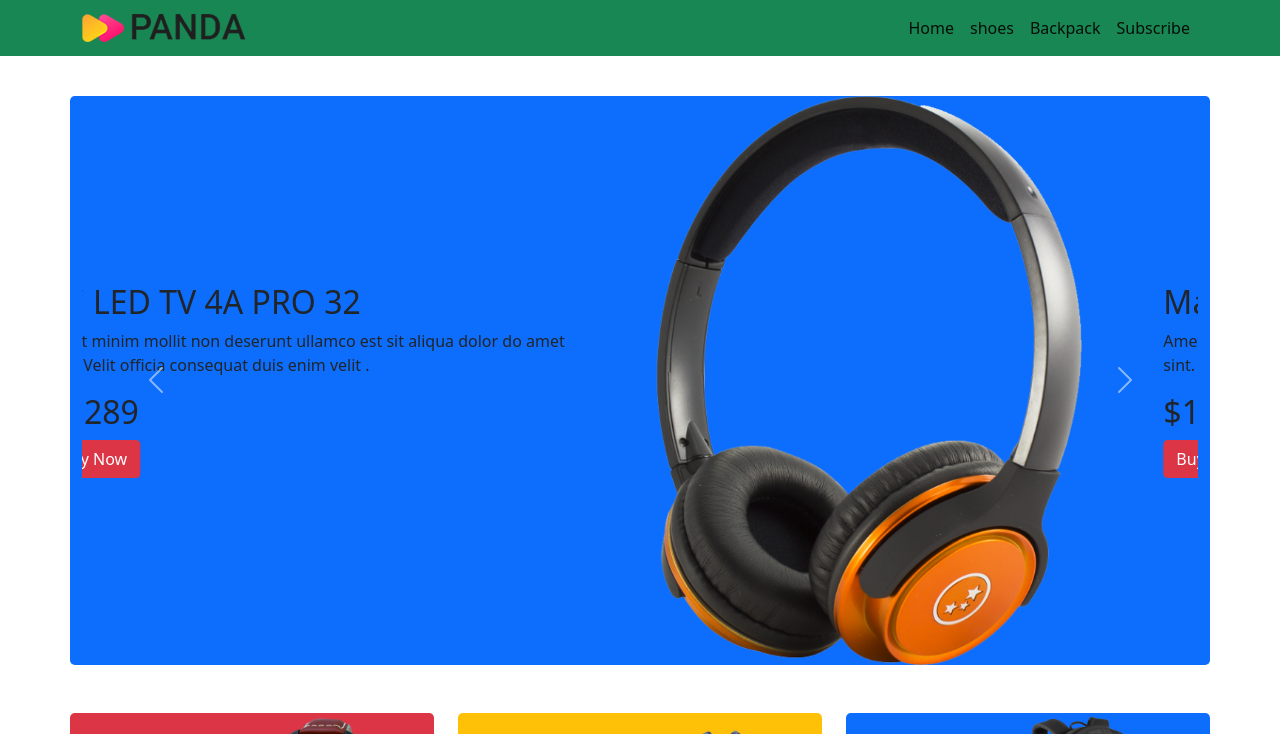
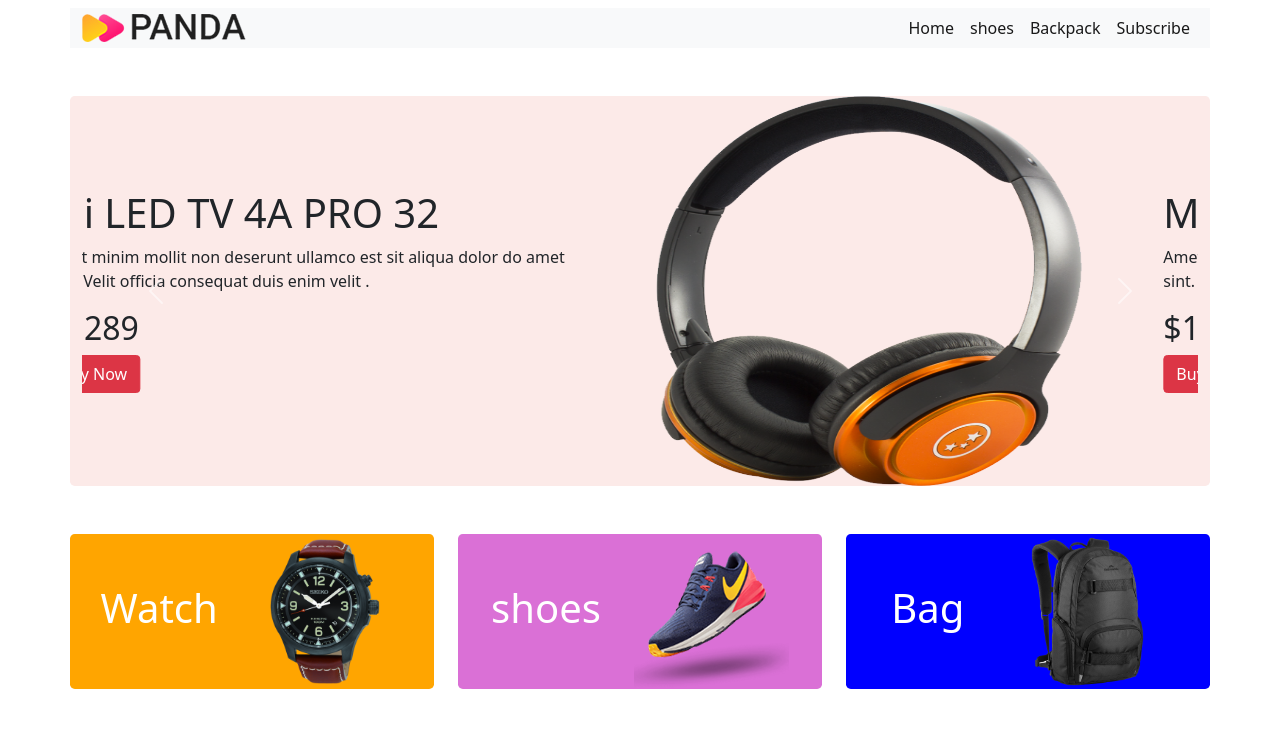
Before and after one commit to Pranto-Nondi-1997/panda-commerce-using-js, a plain HTML site: page index.html in a window 1280 px wide. Shown: the top 734 px of the page. Drawn offline with nearby package versions, Linux system fonts and the light colour scheme.

Commit message:
working complete

```diff
--- a/index.html
+++ b/index.html
@@ -16,8 +16,8 @@
     <header>
         <!-- navbar start here -->
 
-        <nav class="navbar navbar-expand-lg navbar-light bg-success ">
-            <div class="container ">
+        <nav class="navbar navbar-expand-lg navbar-light  ">
+            <div class="container nav-bg-color ">
                 <a href="#"><img src="images/logo.png" alt=""></a>
                 <button class="navbar-toggler" type="button" data-bs-toggle="collapse" data-bs-target="#navbarSupportedContent" aria-controls="navbarSupportedContent" aria-expanded="false" aria-label="Toggle navigation">
                 <span class="navbar-toggler-icon"></span>
@@ -53,12 +53,12 @@
         <!-- section 1 start here -->
         <section class="mb-5 mt-3 ">
 
-            <div id="carouselExampleControls" class="carousel slide container bg-primary rounded-3" data-bs-ride="carousel">
+            <div id="carouselExampleControls" class="carousel slide container slide-bg-color rounded-3 slide-img-sizing" data-bs-ride="carousel">
                 <div class="carousel-inner">
                     <div class="carousel-item active ">
                         <div class="row d-flex align-items-center ms-3  ">
                             <div class="col-lg-6 col-md-6 ">
-                                <h2>Mi LED TV 4A PRO 32</h2>
+                                <h1>Mi LED TV 4A PRO 32</h1>
                                 <p>Amet minim mollit non deserunt ullamco est sit aliqua dolor do amet sint. Velit officia consequat duis enim velit .</p>
                                 <h2>$1289</h2>
                                 <button type="button" class="btn btn-danger">Buy Now</button>
@@ -71,7 +71,7 @@
                     <div class="carousel-item">
                         <div class="row d-flex align-items-center ms-3 ">
                             <div class="col-lg-6 col-md-6  ">
-                                <h2>Maga TV</h2>
+                                <h1>Maga TV</h1>
                                 <p>Amet minim mollit non deserunt ullamco est sit aliqua dolor do amet sint. Velit officia consequat duis enim velit .</p>
                                 <h2>$1289</h2>
                                 <button type="button" class="btn btn-danger">Buy Now</button>
@@ -84,7 +84,7 @@
                     <div class="carousel-item">
                         <div class="row d-flex align-items-center ms-3 ">
                             <div class="col-lg-6 col-md-6  ">
-                                <h2>Xbox for your living</h2>
+                                <h1>Xbox for your living</h1>
                                 <p>Amet minim mollit non deserunt ullamco est sit aliqua dolor do amet sint. Velit officia consequat duis enim velit .</p>
                                 <h2>$1289</h2>
                                 <button type="button" class="btn btn-danger">Buy Now</button>
@@ -112,22 +112,22 @@
                 <div class="  row gy-5   ">
 
                     <div class="col-lg-4 col-md-6">
-                        <div class="  d-flex align-items-center justify-content-evenly bg-danger rounded-3">
-                            <h1>Watch</h1>
+                        <div class="  d-flex align-items-center justify-content-evenly rounded-3 watch-bg-color">
+                            <h1 class="text-white">Watch</h1>
                             <img src="images/categories/watch.png" alt="">
                         </div>
                     </div>
                     <div class="col-lg-4 col-md-6 ">
-                        <div class="  d-flex align-items-center justify-content-evenly bg-warning rounded-3">
-                            <h1>shoes</h1>
+                        <div class="  d-flex align-items-center justify-content-evenly  rounded-3 bag-bg-color ">
+                            <h1 class="text-white">shoes</h1>
                             <img src="images/categories/shoes.png" alt="">
                         </div>
 
                     </div>
                     <div class="col-lg-4 col-md-6 ">
-                        <div class="  d-flex align-items-center justify-content-evenly bg-primary rounded-3">
+                        <div class="  d-flex align-items-center justify-content-evenly rounded-3 shoes-bg-color">
 
-                            <h1>Bag</h1>
+                            <h1 class="text-white">Bag</h1>
                             <img src="images/categories/bag.png" alt="">
                         </div>
 
@@ -234,10 +234,10 @@
         </section>
         <!-- section 4 end here -->
         <!-- section 5 start here -->
-        <section class="container pb-3 mb-4 bg-info  d-flex align-items-center justify-content-center rounded-3 " id="subcribe">
+        <section class="container pb-3 mb-4  d-flex align-items-center justify-content-center rounded-3 " id="subscribe">
             <div>
-                <h5>LET'S STAY IN TOUCH</h5>
-                <P>Get updates on sales, specials and more</P>
+                <h3>LET'S STAY IN TOUCH</h3>
+                <h6>Get updates on sales, specials and more</h6>
                 <input type="text" name="" id="">
                 <br>
                 <button class="btn btn-danger mt-2" type="submit">Submit</button>
@@ -247,7 +247,7 @@
 
     </main>
     <footer>
-        <div class="container d-flex justify-content-center align-items-center">
+        <div class="container d-flex justify-content-center align-items-center" id="subcribe">
             <P> @copy;2021. Panda Commerce. All rights reserved. Sofia, Bulgaria.</P>
         </div>
     </footer>
--- a/style.css
+++ b/style.css
@@ -1,4 +1,39 @@
+/* navbar start here */
+
+.nav-bg-color {
+    background-color: #F8F9FA;
+}
+
+
 /* section 1 start here */
+
+.slide-height {
+    height: 455px;
+}
+
+.slide-img-sizing img {
+    width: 400px;
+    height: 390px;
+}
+
+.slide-bg-color {
+    background-color: #FCEAE8;
+}
+
+
+/* section 2 start here */
+
+.watch-bg-color {
+    background-color: #FFA500;
+}
+
+.bag-bg-color {
+    background-color: #DA70D6;
+}
+
+.shoes-bg-color {
+    background-color: #0000FF;
+}
 
 
 /* section 3 start here */
@@ -8,3 +43,22 @@
     border-radius: 10px;
     box-shadow: 5px 5px 10px lightgray;
 }
+
+
+/* section 5 start here */
+
+#subscribe {
+    height: 300px;
+    background-color: #FCEAE8;
+}
+
+#subscribe h6 {
+    color: gray;
+}
+
+
+/* foooter start here */
+
+footer {
+    text-align: center;
+}
```
